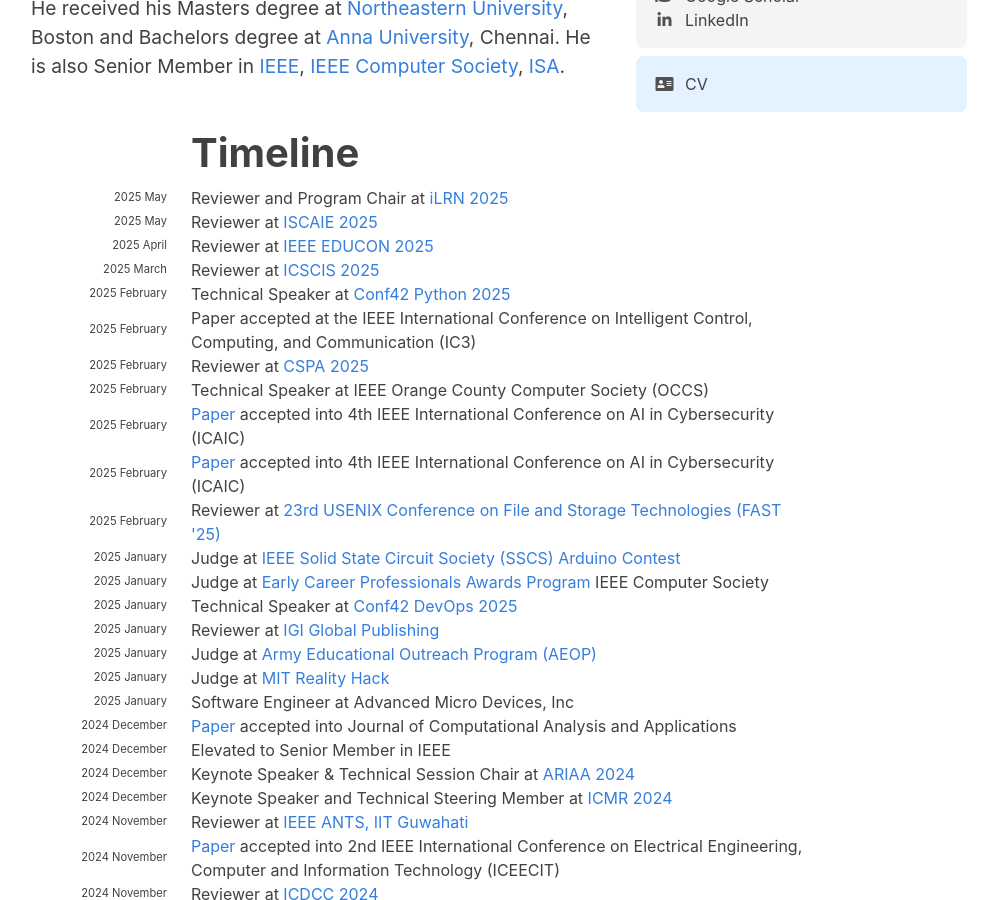
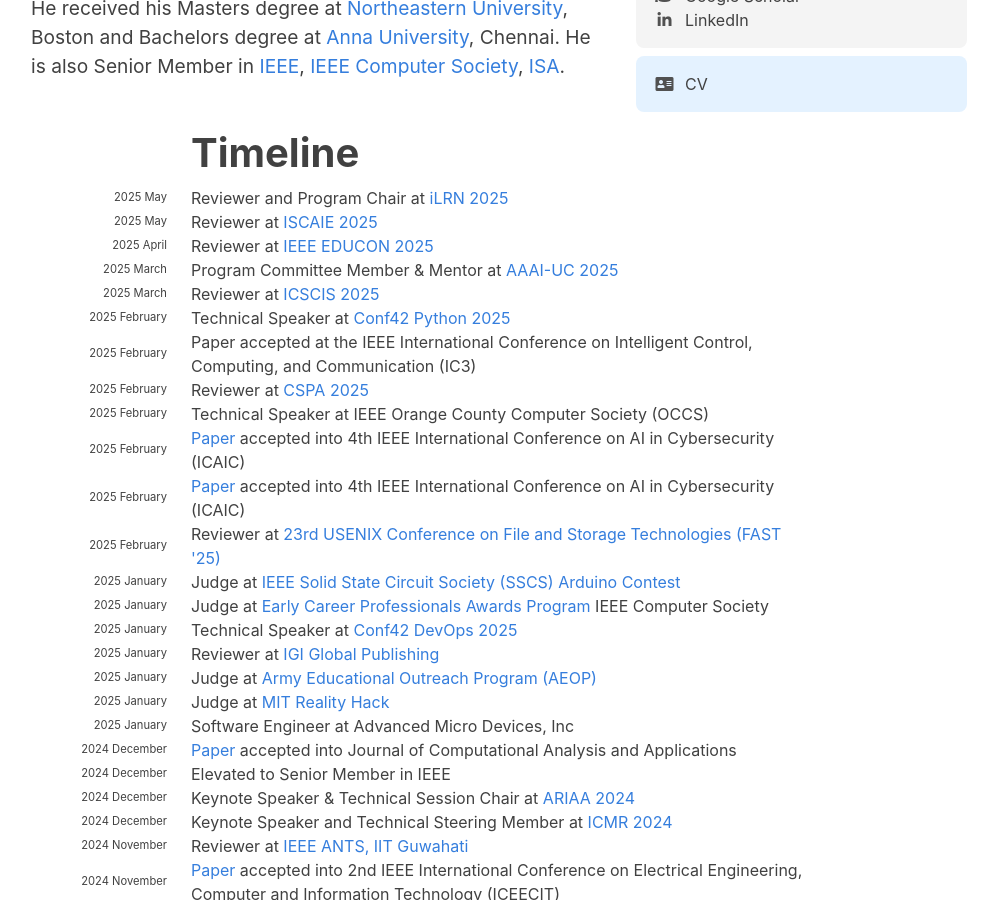
Before and after one commit to hariharanragothaman/hariharanragothaman.github.io, a Jekyll site: the page built from index.md, in a window 1280 px wide and 900 px high, scrolled down 700 px. Shown: the whole window, without its empty margins (141-1139 px from the left). Built offline with Jekyll 4.4.1, drawn with Linux system fonts in a browser that asks for light colours; nearby versions of some CDN libraries; some web fonts are replaced.

Commit message:
Polishes and Updates

```diff
--- a/_data/news.yaml
+++ b/_data/news.yaml
@@ -20,6 +20,10 @@
 
 
 #-------------------------------------------- March  ------------------------------------------------------------------------------------------------------------------------------------------------------
+
+- year: 2025
+  year-extra: March
+  description: Program Committee Member & Mentor at <a href="https://aaai.org/conference/aaai/aaai-25/aaai-25-uc-call/">AAAI-UC 2025</a>
 
 - year: 2025
   year-extra: March
```
